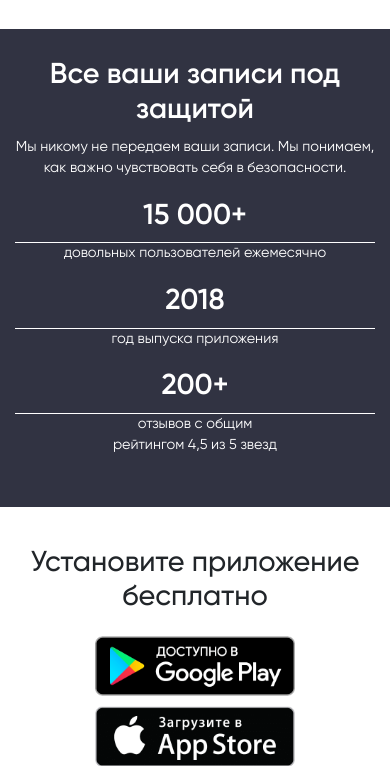
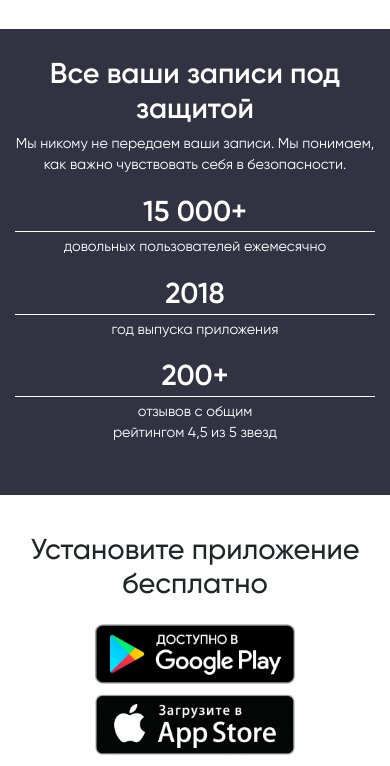
Before and after one commit to UlyanYunakh/ulyanyunakh.github.io, a PHP site: page / in a window 390 px wide. Shown: the part 3059-3825 px from the top of the page. Run offline with PHP 8.4, Linux system fonts and the light colour scheme.

Commit message:
beta 0.8.1

```diff
--- a/assets/media.css
+++ b/assets/media.css
@@ -76,7 +76,7 @@
 	}
 
 	.stat-section {
-		margin: 100px 0 30px;
+		margin: 100px 0 10px;
 		padding: 30px 0 30px;
 		background-color: #313342;
 	}
@@ -87,7 +87,7 @@
 
 	.stat-section h1 {
 		margin: 0 100px;
-		padding-bottom: 8px;
+		padding-bottom: 0;
 	}
 
 	.stat-bg h1 {
@@ -238,7 +238,7 @@
 
 @media (max-width: 767px){
 	.stat-section {
-		margin: 80px 0 10px;
+		margin-top: 80px;
 	}
 
 	.logo_img img {
--- a/assets/style.css
+++ b/assets/style.css
@@ -345,7 +345,7 @@ nav {
 
 .stat-section h1 {
 	margin: 0 30px;
-	padding-bottom: 20px;
+	padding-bottom: 10px;
 	font-size: 48px;
 	font-weight: 600;
 	border-bottom: 1px solid white;
@@ -355,9 +355,13 @@ nav {
 	border-bottom: none;
 }
 
+.stat-bg p {
+	padding-bottom: 40px;
+}
+
 .stat-section p {
 	margin: 0;
-	padding-bottom: 40px;
+	padding: 5px 0 40px;
 	font-size: 22px;
 }
 
```
